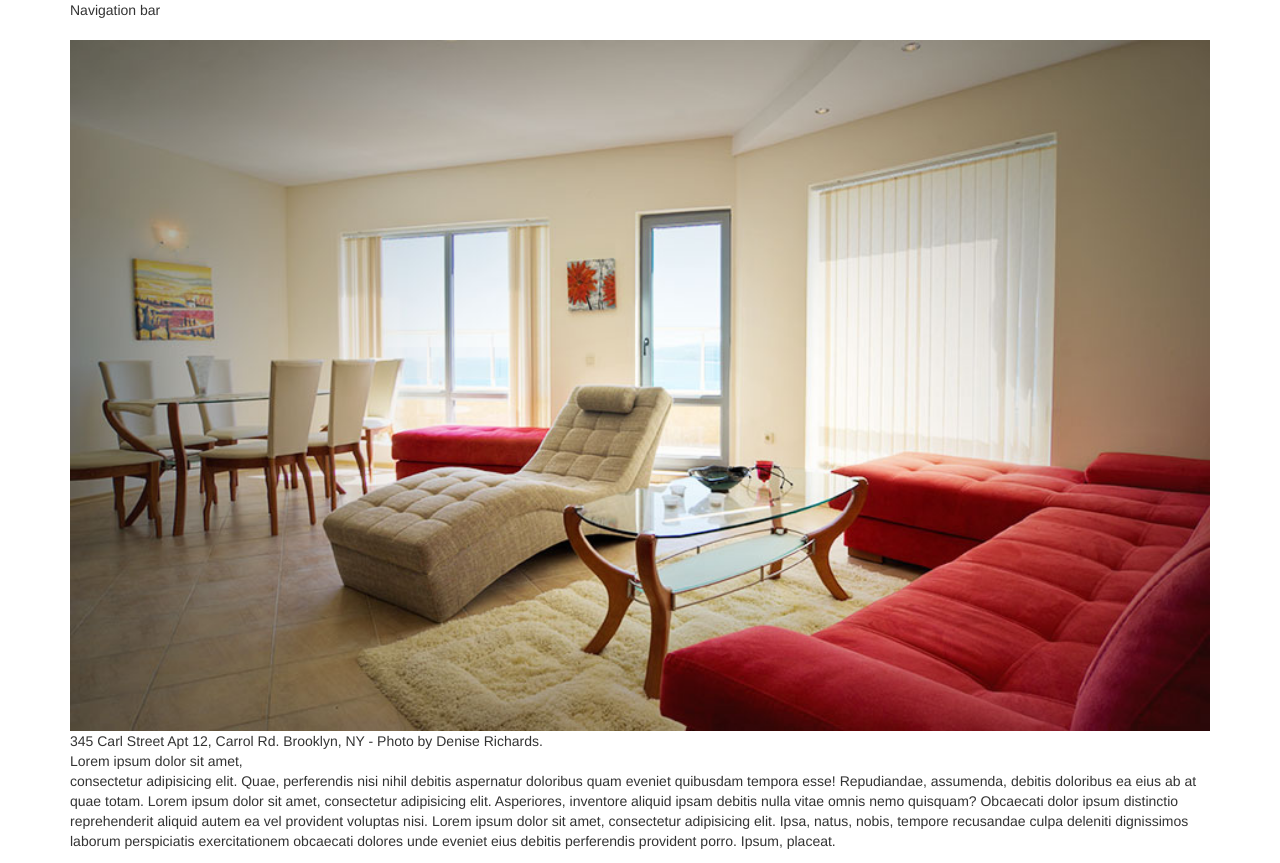
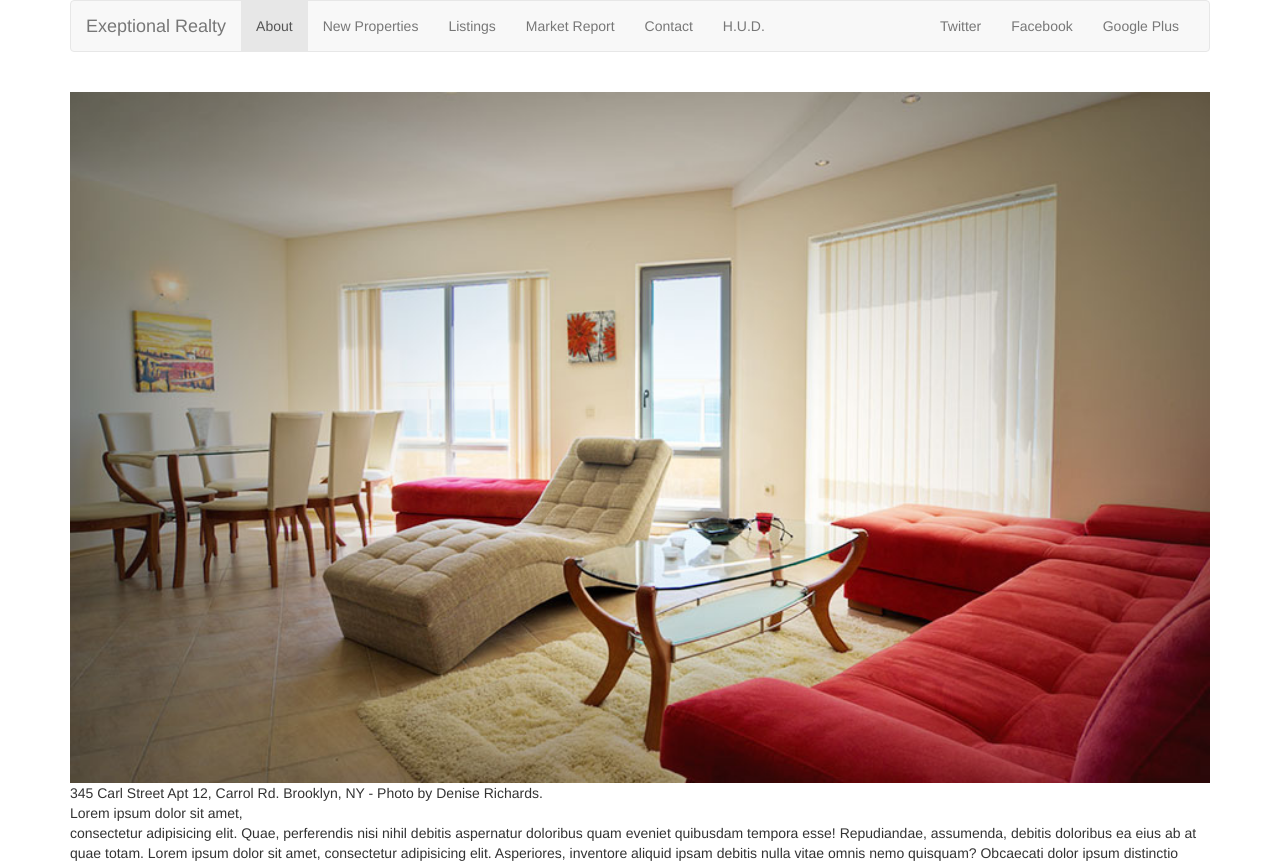
Before and after one commit to lasttruth/exceptional-realty-bootstrapped, a plain HTML site: page index.html in a window 1280 px wide. Shown: the top 863 px of the page. Drawn offline with nearby package versions, Linux system fonts and the light colour scheme.

Commit message:
finish navbar

```diff
--- a/index.html
+++ b/index.html
@@ -24,7 +24,38 @@
     <div class="container">
       <div class="row">
         <div class="col-sm-12">
-          Navigation bar
+                <nav class="navbar navbar-default">
+        <div class="container-fluid">
+          <!-- Brand and toggle get grouped for better mobile display -->
+          <div class="navbar-header">
+            <button type="button" class="navbar-toggle collapsed" data-toggle="collapse" data-target="#bs-example-navbar-collapse-1" aria-expanded="false">
+              <span class="sr-only">Toggle navigation</span>
+              <span class="icon-bar"></span>
+              <span class="icon-bar"></span>
+              <span class="icon-bar"></span>
+            </button>
+            <a class="navbar-brand" href="#">Exeptional Realty</a>
+          </div>
+
+          <!-- Collect the nav links, forms, and other content for toggling -->
+          <div class="collapse navbar-collapse" id="bs-example-navbar-collapse-1">
+            <ul class="nav navbar-nav">
+              <li class="active"><a href="#">About</a></li>
+              <li><a href="#">New Properties</a></li>
+              <li><a href="#">Listings</a></li>
+              <li><a href="#">Market Report</a></li>
+              <li><a href="#">Contact</a></li>
+              <li><a href="http://hud.gov" target="_blank">H.U.D.</a></li>
+            </ul>
+            <!---social nav link-->
+            <ul class="nav navbar-nav navbar-right">
+              <li><a class="twit" href="#" title="Twitter">Twitter</a></li>
+              <li><a class="fbook" href="#" title="Facebook">Facebook</a></li>
+              <li><a class="gplus" href="#" title="Google Plus">Google Plus</a></li>
+            </ul>
+          </div><!-- /.navbar-collapse -->
+        </div><!-- /.container-fluid -->
+      </nav>
         </div>
       </div>
         <div class="row">
```
